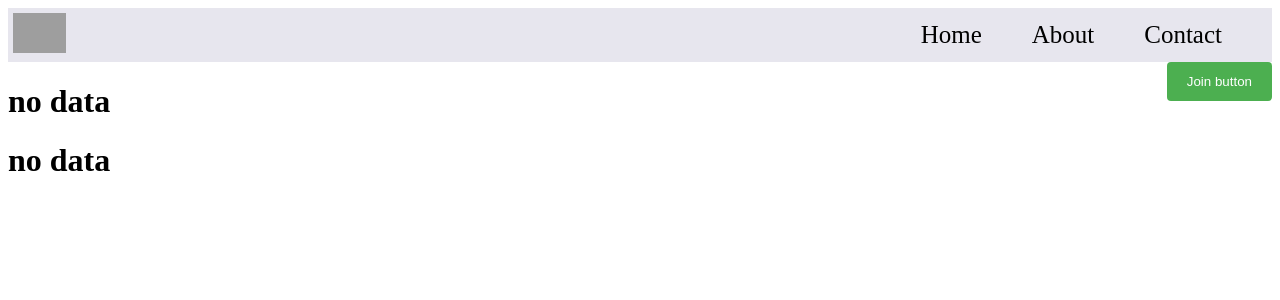
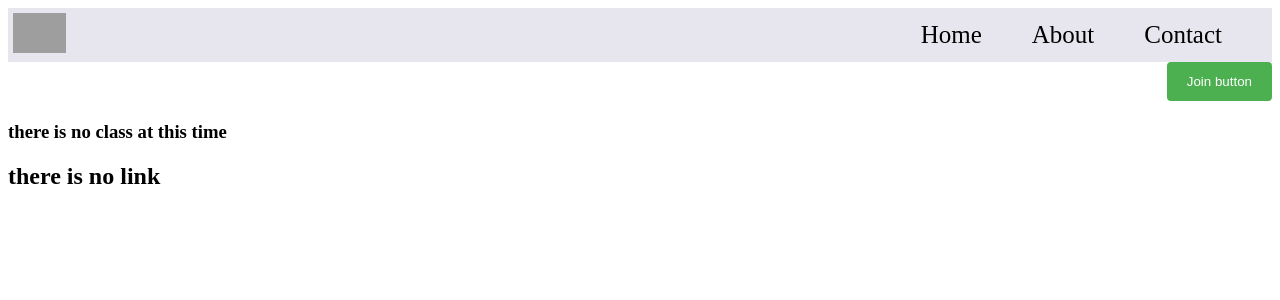
Before and after one commit to Meronggk/codezilla-student-tracker, a React (Create React App) app in the folder client/: page /join in a window 1280 px wide. Shown: the top 300 px of the page. Built offline with nearby package versions, Linux system fonts and the light colour scheme; grey boxes are pictures that could not be loaded.

Commit message:
fix error in target time

```diff
--- a/client/src/components/Joinbutton.js
+++ b/client/src/components/Joinbutton.js
@@ -5,12 +5,12 @@ import "./Joinbutton.css";
 
 function JoinButton() {
 	const [isClickable, setIsClickable] = useState(false);
-	const [jointime, setJoinTime] = useState("no data");
-	const [meetingurl, setMeetingUrl] = useState("no data");
+	const [jointime, setJoinTime] = useState("there is no class at this time");
+	const [meetingurl, setMeetingUrl] = useState("there is no link");
 	useEffect(() => {
 		const currentTime = new Date();
 		const targetTime = new Date();
-		targetTime.setHours(21, 50, 0); // set target time to 10:00 AM
+		targetTime.setHours(9, 50, 0); // set target time to 10:00 AM
 		const isAfterClass1Hour = add(targetTime, { hours: 1, minutes: 10 });
 		setIsClickable(
 			isWithinInterval(currentTime, {
@@ -35,11 +35,12 @@ function JoinButton() {
 
 		const response = await fetch("http://localhost:3100/api/joinSession", requestOptions);
 		const data = await response.json();
-		setMeetingUrl(data.meeting_url);
+		setMeetingUrl(data.meetingurl);
+		setJoinTime(data.jointime);
 
 	}
 	// if (isClickable) {
-		return( <><button onClick={handleClick}> Join button </button><h1>{meetingurl}</h1><h1>{jointime}</h1></>
+	return (<><button onClick={handleClick}> Join button </button><h3><a href={meetingurl}> {meetingurl} </a></h3><h3>{jointime}</h3><h2>{meetingurl}</h2></>
 		);
 	// } else {
 	// 	return <div> no class presently</div>;
```
Also changed, not shown: 1 other file (tests, documents, lock files or other folders).
